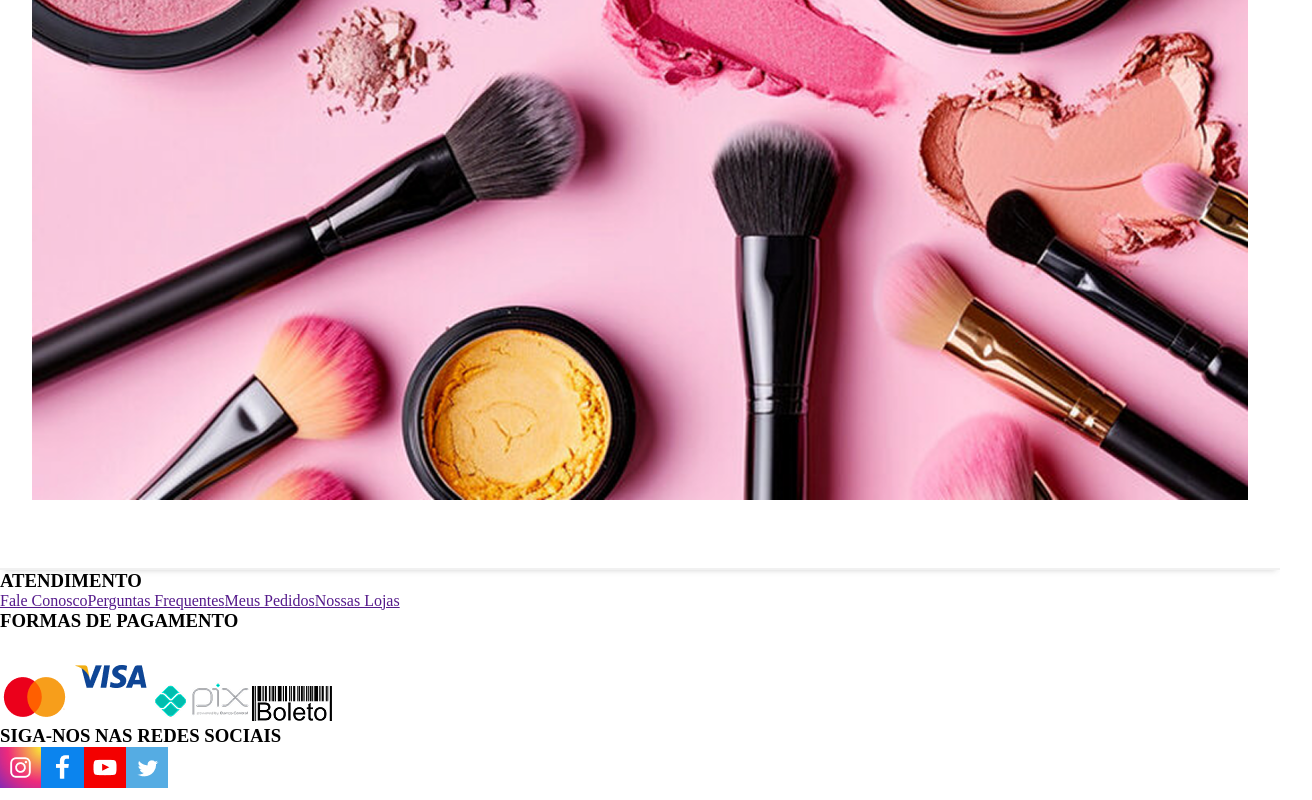
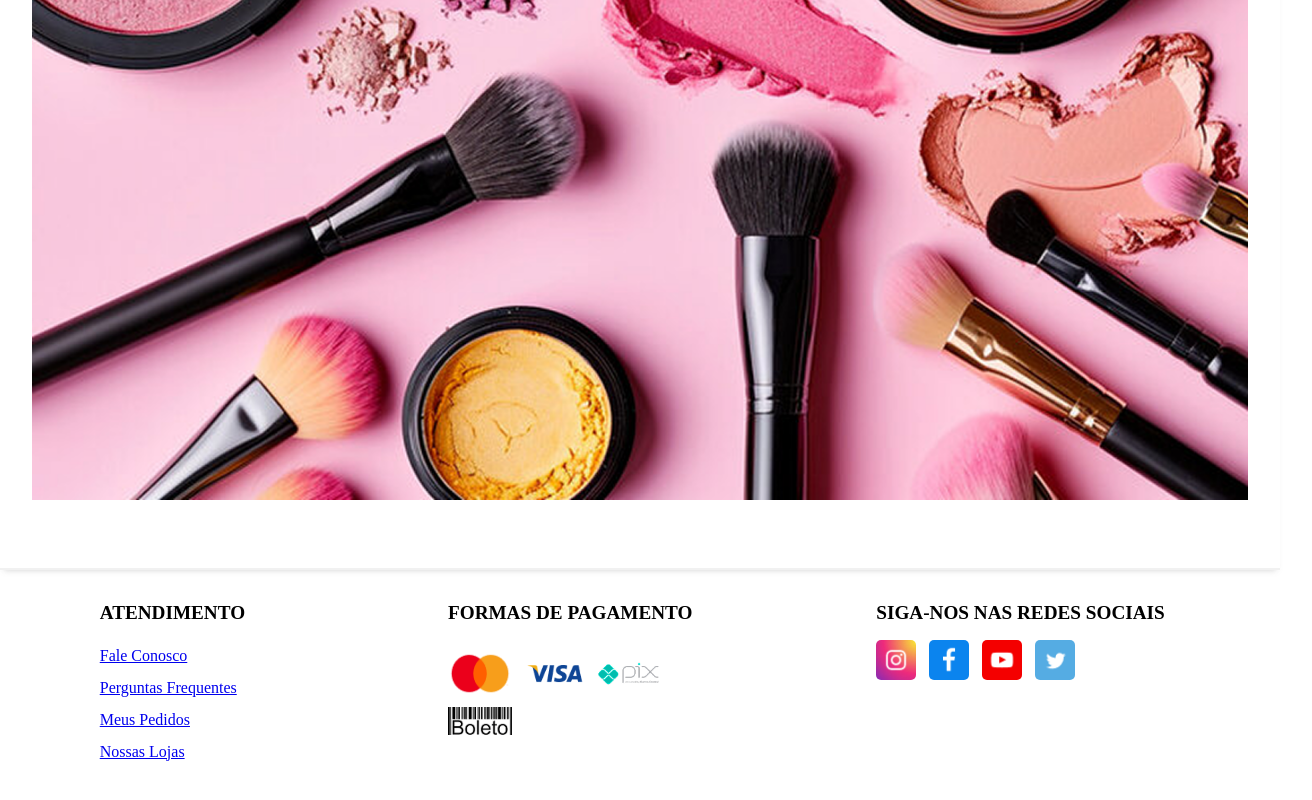
Before and after one commit to DeyvissonRobert/passoia, a React (Vite) app: page / in a window 1280 px wide. Shown: the part 2934-3734 px from the top of the page, 1312 px wide, since content can reach past the window. Built offline with nearby package versions, Linux system fonts and the light colour scheme.

Commit message:
Footer - Estilização

```diff
--- a/src/Global.scss
+++ b/src/Global.scss
@@ -15,6 +15,10 @@ $roboto: 'Roboto', sans-serif;
   padding: 0;
   box-sizing: border-box;
   // font-family: $roboto;
+}
+
+html {
+  scroll-behavior: smooth;
 }
 
 body {
--- a/src/components/Footer/footer.scss
+++ b/src/components/Footer/footer.scss
@@ -0,0 +1,67 @@
+@use "../../Global.scss" as *;
+
+
+.footer {
+    display: flex;
+    justify-content: space-around;
+    width: 100%;
+    gap: 9.5;
+    margin: 2rem;
+
+    h3 {
+        font-weight: 700;
+        font-size: 1.2rem;
+        margin-bottom: 1rem;
+    }
+
+    .service {
+        width: 13.3rem;
+
+        a {
+            line-height: 2rem;
+            display: block;
+
+            &:hover {
+                  text-decoration: underline 2px;
+                transform: scale(1.01);
+            }
+        }
+
+    }
+
+    .payment-methods {
+        width: 18.3rem;
+
+        .imagens {
+            display: grid;
+            grid-template-columns: repeat(3,1fr);
+            align-items: center;
+            width: 14rem;
+
+            img {
+                width: 4rem;
+            }
+        }
+    }
+
+    .networks {
+        width: 23rem;
+
+        .redes {
+            display: flex;
+            gap: 0.8rem;
+
+            img {
+                width: 2.5rem;
+                height: 2.5rem;
+                border-radius: 5px;
+                cursor: grab;
+
+                &:active {
+                    cursor: grabbing;
+                }
+            }
+        }
+
+    }
+}
--- a/src/components/Footer/index.jsx
+++ b/src/components/Footer/index.jsx
@@ -11,29 +11,33 @@ import twitter from "../../assets/twitter.png";
 
 function Footer() {
   return (
-    <section>
-      <nav>
+    <section className="footer">
+      <nav className="service links">
       <h3>ATENDIMENTO</h3>
-        <a href="">Fale Conosco</a>
-        <a href="">Perguntas Frequentes</a>
-        <a href="">Meus Pedidos</a>
-        <a href="">Nossas Lojas</a>
+        <a href="#">Fale Conosco</a>
+        <a href="#">Perguntas Frequentes</a>
+        <a href="#">Meus Pedidos</a>
+        <a href="#">Nossas Lojas</a>
       </nav>
 
       <div className="payment-methods">
         <h3>FORMAS DE PAGAMENTO</h3>
+        <div className="imagens">
           <img src={mastercard} alt="Mastercard logo" />
           <img src={visa} alt="Visa logo" />
           <img src={pix} alt="Pix logo" />
           <img src={boleto} alt="Boleto logo" />
         </div>
+      </div>
 
-      <div className="payment-methods">
+      <div className="networks">
         <h3>SIGA-NOS NAS REDES SOCIAIS</h3>
+        <div className="redes">
           <img src={instagram} alt="Instagram logo" />
           <img src={facebook} alt="Facebook logo" />
           <img src={youtube} alt="YouTube logo" />
           <img src={twitter} alt="Twitter logo" />
+        </div>
       </div>
 
     </section>
```
Lines whose indentation alone changed are shown as unchanged.
